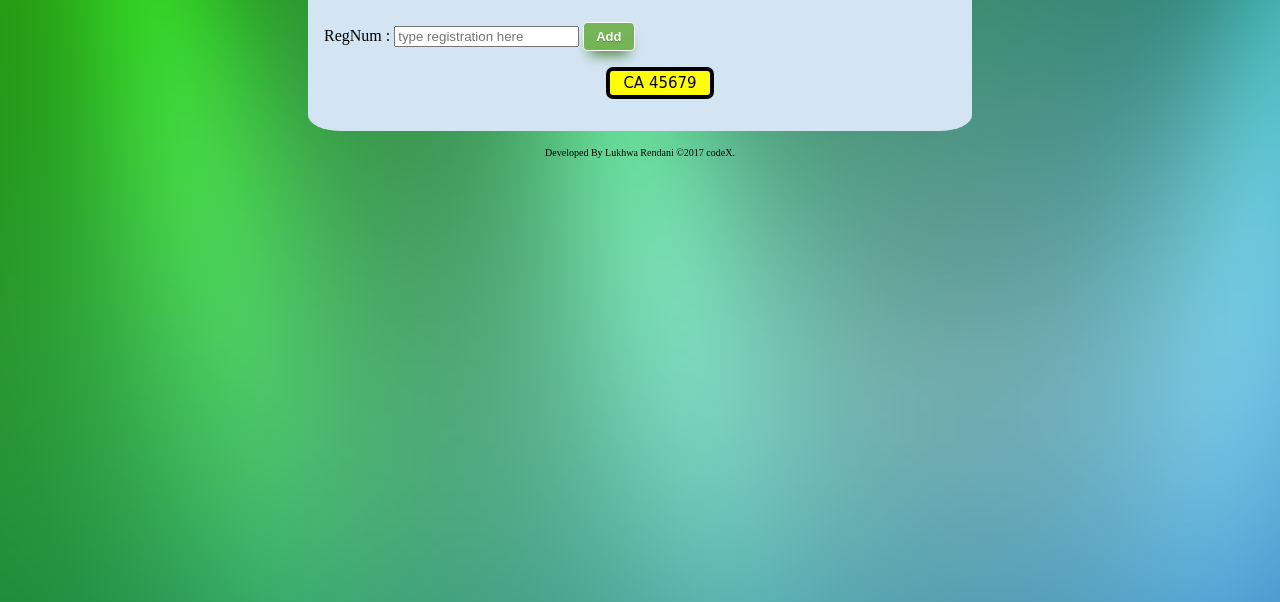
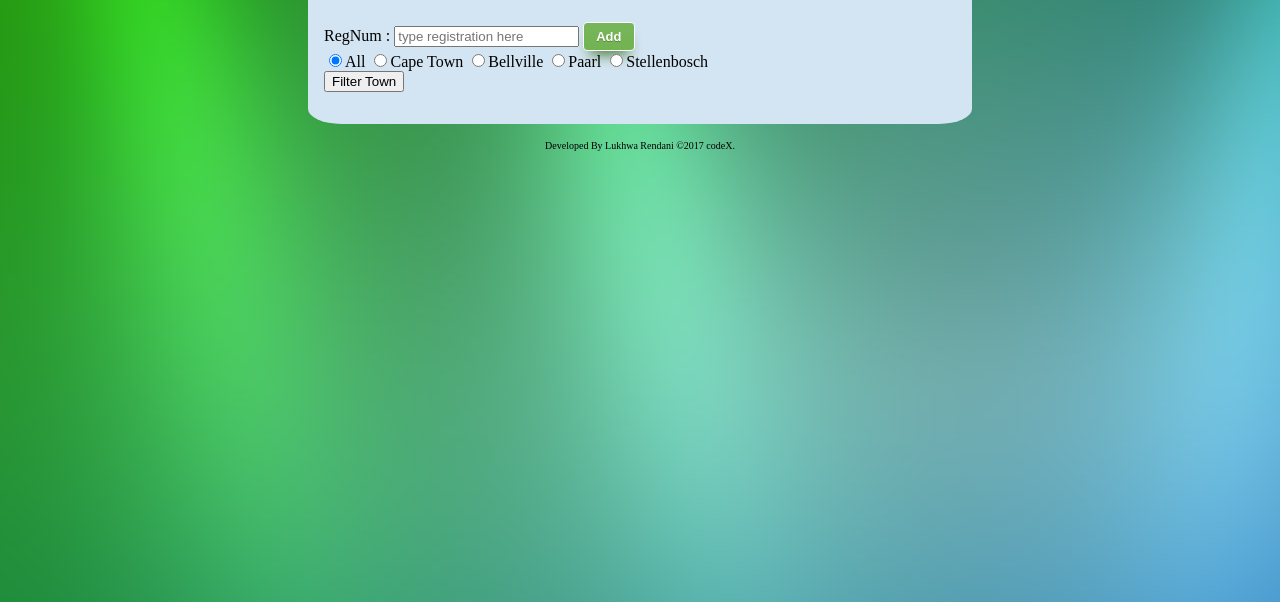
Before and after one commit to rendaniluk/registration_numbers, a plain HTML site: page index.html in a window 1280 px wide. Shown: the part 198-800 px from the top of the page. Drawn offline with Linux system fonts and the light colour scheme.

Commit message:
regnum clean code

```diff
--- a/index.html
+++ b/index.html
@@ -1,7 +1,8 @@
 <!DOCTYPE html>
 <html>
 
-<head>  <meta charset="utf-8">
+<head>
+    <meta charset="utf-8">
     <title>Car registrations</title>
     <link rel="stylesheet" href="registration_numbers.css" media="screen" title="no title">
 </head>
@@ -9,16 +10,23 @@
 <body>
     <div id="container">
         <div id="carReg">
-            <h1>Car registration number</h1>    </div>
+            <h1>Car registration number</h1>
+        </div>
         <div id="name">
             RegNum : <input type="text" class="txt" placeholder="type registration here" value="">
 
             <input type="button" class="tx" value="Add">
-            <!--input type="button" class="next" name="name" value="Clear"-->
         </div>
+        <div class="radioBtn">
+          <input type="radio"  name="num" value="" checked="true">All
+          <input type="radio"  name="num" value="CA">Cape Town
+          <input type="radio"  name="num" value="CY">Bellville
+          <input type="radio"  name="num" value="CJ">Paarl
+          <input type="radio"  name="num" value="CL">Stellenbosch
+        </div>
+        <input class="filter" type="button" name="name" value="Filter Town">
+        <ul class="regList">
 
-        <ul>
-            <li>CA 45679</li>
         </ul>
     </div>
 </body>
```
